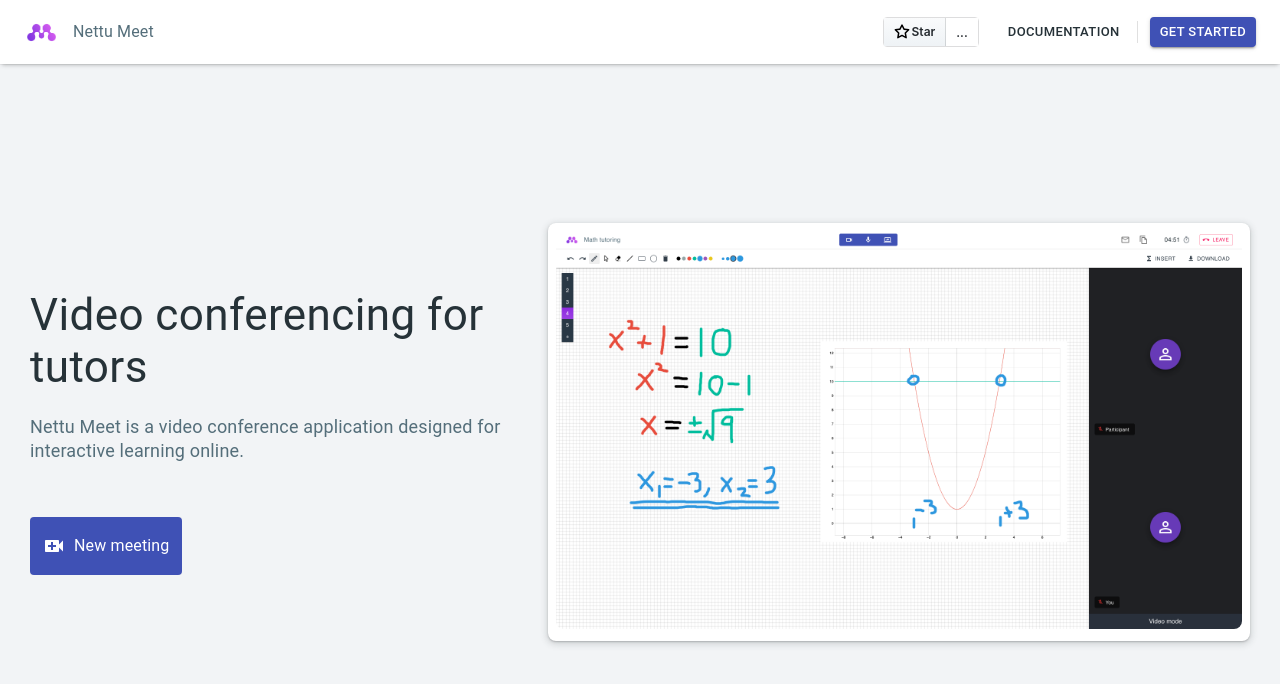
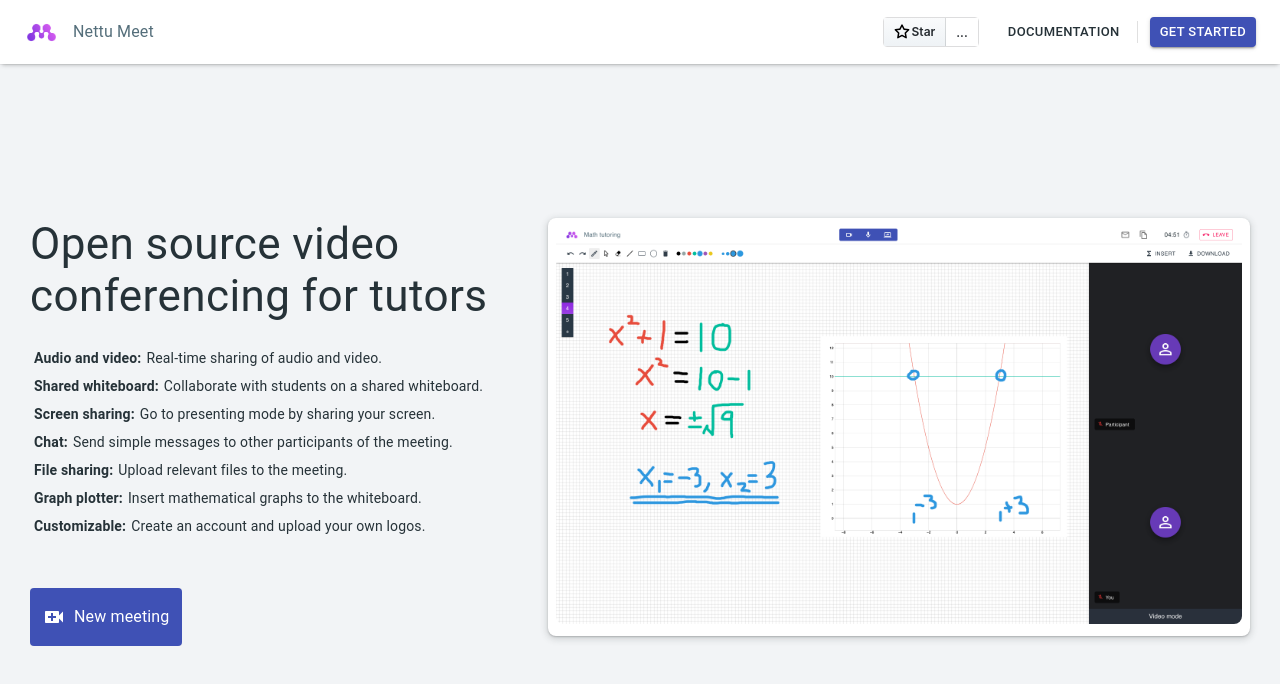
Before and after one commit to fmeringdal/nettu-meet, a React (Create React App) app in the folder frontend/: page / in a window 1280 px wide. Shown: the top 684 px of the page. Built offline with nearby package versions, Linux system fonts and the light colour scheme; no server answers.

Commit message:
landing page styling

```diff
--- a/frontend/src/pages/LandingPage.tsx
+++ b/frontend/src/pages/LandingPage.tsx
@@ -1,5 +1,6 @@
 import {
   AppBar,
+  Box,
   Button,
   Grid,
   makeStyles,
@@ -54,12 +55,13 @@
   description: {
     fontSize: "1.125rem",
     lineHeight: "1.5rem",
-    paddingBottom: "3em",
     maxWidth: "30rem",
+    marginBottom: "1em",
   },
   leftBtns: {
     display: "flex",
     alignItems: "center",
+    marginTop: "3em",
   },
   joinBtnBtn: {
     border: "none",
@@ -192,15 +194,42 @@
             <Grid item md={5}>
               <div className={classes.left}>
                 <Typography className={classes.title}>
-                  Video conferencing for tutors
+                  Open source video conferencing for tutors
                 </Typography>
-                <Typography
+                {/* <Typography
                   className={classes.description}
                   color="textSecondary"
                 >
-                  Nettu Meet is a video conference application designed for
-                  interactive learning online.
-                </Typography>
+                  Nettu Meet is an open source video conference application
+                  designed for interactive learning online.
+                </Typography> */}
+                {[
+                  "Audio and video: Real-time sharing of audio and video.",
+                  "Shared whiteboard: Collaborate with students on a shared whiteboard.",
+                  "Screen sharing: Go to presenting mode by sharing your screen.",
+                  "Chat: Send simple messages to other participants of the meeting.",
+                  "File sharing: Upload relevant files to the meeting.",
+                  "Graph plotter: Insert mathematical graphs to the whiteboard.",
+                  "Customizable: Create an account and upload your own logos.",
+                ].map((feature) => (
+                  <Box
+                    style={{
+                      display: "flex",
+                      alignItems: "center",
+                      margin: "4px",
+                    }}
+                  >
+                    <Typography
+                      variant="body2"
+                      style={{ fontWeight: 600, marginRight: "5px" }}
+                    >
+                      {feature.split(":")[0] + ":"}
+                    </Typography>
+                    <Typography variant="body2" style={{ fontWeight: 400 }}>
+                      {feature.split(":")[1]}
+                    </Typography>
+                  </Box>
+                ))}
                 <div className={classes.leftBtns}>
                   <button
                     className={classes.joinBtnBtn}
```
